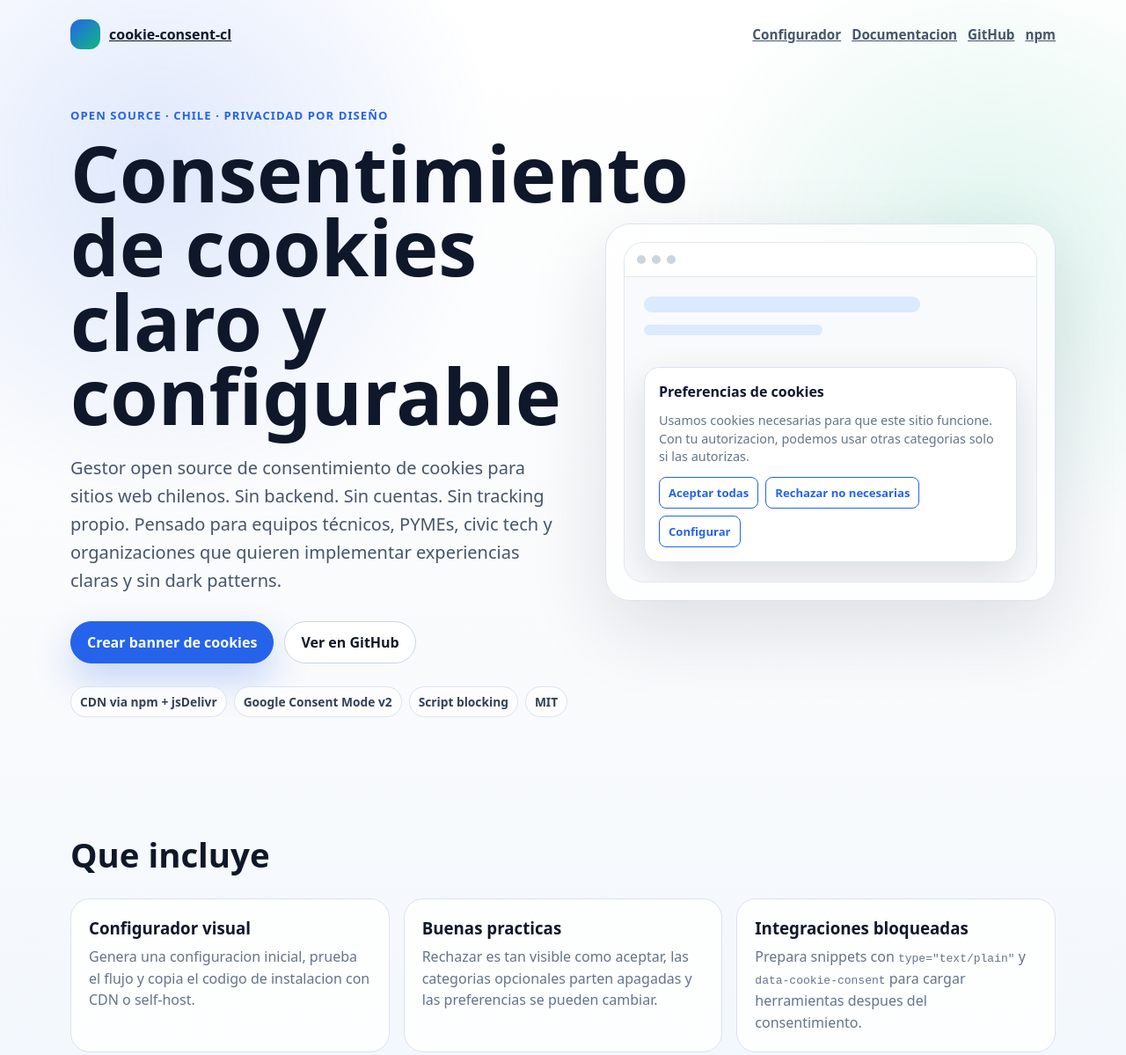
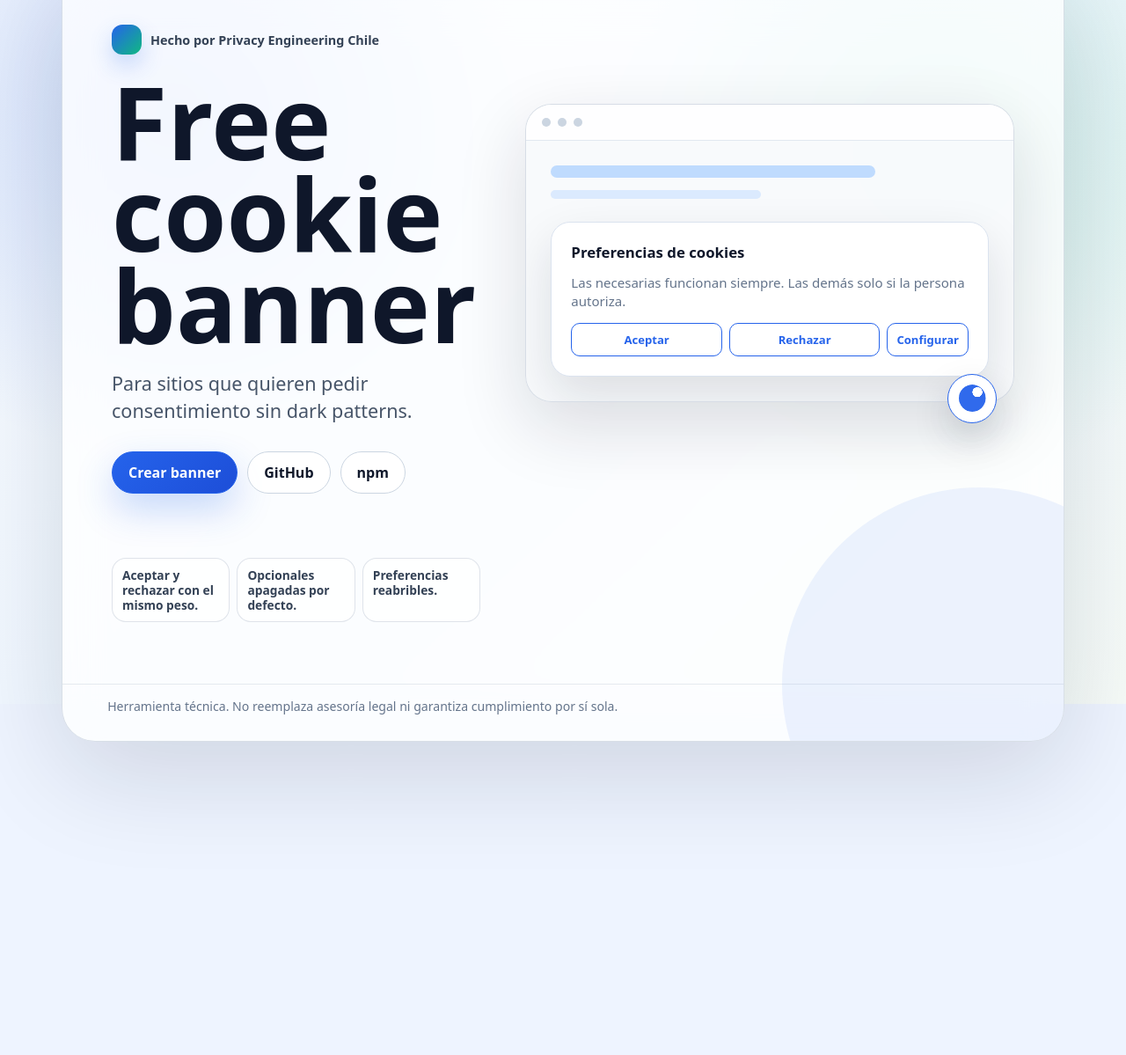
Before and after one commit to privacy-engineering-chile/cookie-consent, a website built with Vite: page index.html in a window 1280 px wide. Shown: the top 1199 px of the page at 88% size. After the commit the page ends 843 px from the top, so only its background shows below. Built offline with nearby package versions, Linux system fonts and the light colour scheme.

Commit message:
Release v0.2.2

```diff
--- a/index.html
+++ b/index.html
@@ -5,13 +5,13 @@
     <meta name="viewport" content="width=device-width, initial-scale=1.0" />
     <meta
       name="description"
-      content="Gestor open source de consentimiento de cookies para sitios web chilenos. Sin backend, sin cuentas y sin tracking propio."
+      content="Free cookie banner para pedir consentimiento sin dark patterns. Hecho por Privacy Engineering Chile."
     />
-    <title>cookie-consent-cl · Consentimiento de cookies para Chile</title>
+    <title>Free cookie banner · Privacy Engineering Chile</title>
     <style>
       :root {
         color: #0f172a;
-        background: #f8fafc;
+        background: #eef4ff;
         font-family: system-ui, -apple-system, BlinkMacSystemFont, "Segoe UI", sans-serif;
       }
 
@@ -19,12 +19,32 @@
         box-sizing: border-box;
       }
 
+      html,
       body {
+        height: 100%;
+      }
+
+      body {
+        display: grid;
+        min-height: 100%;
         margin: 0;
+        overflow: hidden;
         background:
-          radial-gradient(circle at 14% 12%, rgba(37, 99, 235, 0.14), transparent 24rem),
-          radial-gradient(circle at 88% 18%, rgba(16, 185, 129, 0.12), transparent 22rem),
-          linear-gradient(180deg, #ffffff 0%, #f8fafc 52%, #eef6ff 100%);
+          radial-gradient(circle at 15% 16%, rgba(37, 99, 235, 0.2), transparent 25rem),
+          radial-gradient(circle at 84% 22%, rgba(16, 185, 129, 0.16), transparent 23rem),
+          linear-gradient(135deg, #f8fbff 0%, #eef6ff 48%, #f6fbf8 100%);
+      }
+
+      body::before {
+        content: "";
+        position: fixed;
+        inset: 0;
+        pointer-events: none;
+        background-image:
+          linear-gradient(rgba(37, 99, 235, 0.045) 1px, transparent 1px),
+          linear-gradient(90deg, rgba(37, 99, 235, 0.045) 1px, transparent 1px);
+        background-size: 44px 44px;
+        mask-image: radial-gradient(circle at 50% 50%, #000 0%, transparent 74%);
       }
 
       a {
@@ -32,79 +52,84 @@
       }
 
       .page {
-        width: min(1120px, calc(100% - 32px));
+        display: grid;
+        width: min(1140px, calc(100% - 36px));
+        min-height: 100%;
         margin: 0 auto;
-      }
-
-      .nav {
-        display: flex;
-        align-items: center;
-        justify-content: space-between;
-        gap: 20px;
         padding: 22px 0;
       }
 
-      .brand {
+      .panel {
+        position: relative;
+        align-self: center;
+        overflow: hidden;
+        border: 1px solid rgba(148, 163, 184, 0.34);
+        border-radius: 38px;
+        background: rgba(255, 255, 255, 0.76);
+        box-shadow: 0 36px 120px rgba(15, 23, 42, 0.14);
+        backdrop-filter: blur(22px);
+      }
+
+      .panel::after {
+        content: "";
+        position: absolute;
+        right: -8rem;
+        bottom: -10rem;
+        width: 28rem;
+        height: 28rem;
+        border-radius: 999px;
+        background: rgba(37, 99, 235, 0.08);
+        pointer-events: none;
+      }
+
+      .shell {
+        position: relative;
+        z-index: 1;
+        display: grid;
+        grid-template-columns: minmax(0, 0.86fr) minmax(390px, 1.14fr);
+        gap: clamp(26px, 4vw, 52px);
+        align-items: center;
+        padding: clamp(28px, 4.8vw, 56px);
+      }
+
+      .credit {
         display: inline-flex;
         align-items: center;
         gap: 10px;
-        font-weight: 900;
+        margin-bottom: 24px;
+        color: #334155;
+        font-size: 0.9rem;
+        font-weight: 850;
       }
 
-      .brand-mark {
+      .mark {
         width: 34px;
         height: 34px;
         border-radius: 12px;
         background: linear-gradient(135deg, #2563eb, #10b981);
-      }
-
-      .nav-links {
-        display: flex;
-        flex-wrap: wrap;
-        gap: 12px;
-        color: #475569;
-        font-size: 0.95rem;
-        font-weight: 750;
-      }
-
-      .hero {
-        display: grid;
-        grid-template-columns: minmax(0, 1.05fr) minmax(320px, 0.95fr);
-        gap: 42px;
-        align-items: center;
-        min-height: calc(100vh - 90px);
-        padding: 44px 0 72px;
-      }
-
-      .eyebrow {
-        margin: 0 0 14px;
-        color: #2563eb;
-        font-size: 0.82rem;
-        font-weight: 900;
-        letter-spacing: 0.08em;
-        text-transform: uppercase;
+        box-shadow: 0 12px 26px rgba(37, 99, 235, 0.24);
       }
 
       h1 {
-        max-width: 12ch;
+        max-width: 9ch;
         margin: 0;
-        font-size: clamp(2.55rem, 8vw, 5.5rem);
-        line-height: 0.96;
+        font-size: clamp(3.4rem, 9vw, 7.4rem);
+        line-height: 0.9;
         letter-spacing: 0;
       }
 
       .lead {
-        max-width: 64ch;
+        max-width: 34ch;
         margin: 24px 0 0;
         color: #475569;
-        font-size: clamp(1.05rem, 2vw, 1.25rem);
-        line-height: 1.6;
+        font-size: clamp(1.1rem, 2vw, 1.35rem);
+        line-height: 1.42;
       }
 
       .actions {
         display: flex;
         flex-wrap: wrap;
-        gap: 12px;
+        gap: 11px;
         margin-top: 30px;
       }
 
@@ -112,61 +137,54 @@
         display: inline-flex;
         align-items: center;
         justify-content: center;
-        min-height: 46px;
+        min-height: 48px;
         border: 1px solid #cbd5e1;
         border-radius: 999px;
         padding: 12px 18px;
-        background: #ffffff;
+        background: rgba(255, 255, 255, 0.82);
         color: #0f172a;
-        font-weight: 850;
+        font-weight: 900;
         text-decoration: none;
+        transition:
+          transform 0.18s ease,
+          box-shadow 0.18s ease,
+          border-color 0.18s ease;
+      }
+
+      .button:hover {
+        border-color: #2563eb;
+        transform: translateY(-1px);
+        box-shadow: 0 16px 36px rgba(15, 23, 42, 0.11);
       }
 
       .button--primary {
         border-color: #2563eb;
-        background: #2563eb;
+        background: linear-gradient(135deg, #2563eb, #1d4ed8);
         color: #ffffff;
-        box-shadow: 0 18px 42px rgba(37, 99, 235, 0.26);
+        box-shadow: 0 18px 42px rgba(37, 99, 235, 0.25);
       }
 
-      .badges {
-        display: flex;
-        flex-wrap: wrap;
-        gap: 8px;
-        margin-top: 26px;
+      .visual {
+        position: relative;
+        display: grid;
+        gap: 16px;
       }
 
-      .badge {
-        border: 1px solid #dbe3ef;
-        border-radius: 999px;
-        padding: 7px 10px;
-        background: rgba(255, 255, 255, 0.74);
-        color: #334155;
-        font-size: 0.86rem;
-        font-weight: 800;
+      .demo-window {
+        overflow: hidden;
+        border: 1px solid rgba(148, 163, 184, 0.32);
+        border-radius: 30px;
+        background: rgba(248, 250, 252, 0.92);
+        box-shadow: 0 28px 80px rgba(15, 23, 42, 0.14);
       }
 
-      .preview {
-        border: 1px solid #dbe3ef;
-        border-radius: 28px;
-        padding: 20px;
-        background: rgba(255, 255, 255, 0.78);
-        box-shadow: 0 30px 90px rgba(15, 23, 42, 0.12);
-      }
-
-      .browser {
-        overflow: hidden;
-        border: 1px solid #e2e8f0;
-        border-radius: 22px;
-        background: #f8fafc;
-      }
-
-      .browser-top {
+      .demo-top {
         display: flex;
-        gap: 7px;
-        padding: 14px;
+        align-items: center;
+        gap: 8px;
+        padding: 15px 18px;
         border-bottom: 1px solid #e2e8f0;
-        background: #ffffff;
+        background: rgba(255, 255, 255, 0.86);
       }
 
       .dot {
@@ -176,218 +194,257 @@
         background: #cbd5e1;
       }
 
-      .browser-body {
+      .demo-body {
         display: grid;
         gap: 14px;
-        padding: 22px;
-      }
-
-      .line,
-      .card-line {
-        display: block;
-        border-radius: 999px;
-        background: #dbeafe;
+        padding: clamp(18px, 3vw, 28px);
       }
 
       .line {
+        display: block;
+        height: 14px;
+        border-radius: 999px;
+        background: #bfdbfe;
+      }
+
+      .line:nth-child(1) {
         width: 74%;
-        height: 18px;
       }
 
       .line:nth-child(2) {
         width: 48%;
-        height: 12px;
+        height: 10px;
+        background: #dbeafe;
       }
 
-      .mock-banner {
+      .banner {
         display: grid;
-        gap: 12px;
-        margin-top: 22px;
+        gap: 13px;
+        margin-top: 12px;
         border: 1px solid #dbe3ef;
-        border-radius: 18px;
-        padding: 16px;
+        border-radius: 22px;
+        padding: clamp(16px, 3vw, 22px);
         background: #ffffff;
-        box-shadow: 0 18px 48px rgba(15, 23, 42, 0.12);
+        box-shadow: 0 22px 54px rgba(15, 23, 42, 0.12);
       }
 
-      .mock-banner h2 {
-        margin: 0;
-        font-size: 1rem;
+      .banner strong {
+        font-size: 1.05rem;
       }
 
-      .mock-banner p {
+      .banner p {
         margin: 0;
         color: #64748b;
-        font-size: 0.9rem;
-        line-height: 1.45;
+        font-size: 0.94rem;
+        line-height: 1.42;
       }
 
-      .mock-actions {
-        display: flex;
-        flex-wrap: wrap;
+      .banner-actions {
+        display: grid;
+        grid-template-columns: 1fr 1fr auto;
         gap: 8px;
       }
 
-      .mock-actions span {
+      .banner-actions span {
         border: 1px solid #2563eb;
-        border-radius: 8px;
-        padding: 8px 10px;
+        border-radius: 10px;
+        padding: 9px 10px;
         color: #2563eb;
         font-size: 0.82rem;
-        font-weight: 850;
+        font-weight: 900;
+        text-align: center;
       }
 
-      .section {
-        padding: 58px 0;
+      .cookie-icon {
+        position: absolute;
+        right: 20px;
+        bottom: -24px;
+        display: grid;
+        place-items: center;
+        width: 56px;
+        height: 56px;
+        border: 1px solid #2563eb;
+        border-radius: 999px;
+        background: #ffffff;
+        color: #2563eb;
+        box-shadow: 0 18px 42px rgba(15, 23, 42, 0.18);
       }
 
-      .section h2 {
-        margin: 0 0 14px;
-        font-size: clamp(1.8rem, 3vw, 2.6rem);
+      .cookie-icon::before {
+        content: "";
+        width: 31px;
+        height: 31px;
+        border-radius: 999px;
+        background:
+          radial-gradient(circle at 36% 36%, #2563eb 0 8%, transparent 9%),
+          radial-gradient(circle at 62% 58%, #2563eb 0 8%, transparent 9%),
+          radial-gradient(circle at 38% 68%, #2563eb 0 7%, transparent 8%),
+          radial-gradient(circle at 68% 28%, transparent 0 18%, #2563eb 19% 100%);
+        clip-path: circle(50%);
+        opacity: 0.95;
       }
 
-      .grid {
+      .ethics {
         display: grid;
         grid-template-columns: repeat(3, minmax(0, 1fr));
-        gap: 16px;
-        margin-top: 24px;
+        gap: 8px;
+        margin: 22px 0 0;
+        padding: 0;
+        list-style: none;
       }
 
-      .card {
-        border: 1px solid #dbe3ef;
-        border-radius: 22px;
-        padding: 20px;
-        background: rgba(255, 255, 255, 0.82);
+      .ethics li {
+        border: 1px solid rgba(148, 163, 184, 0.3);
+        border-radius: 16px;
+        padding: 10px 11px;
+        background: rgba(255, 255, 255, 0.7);
+        color: #334155;
+        font-size: 0.86rem;
+        font-weight: 850;
+        line-height: 1.25;
       }
 
-      .card h3 {
-        margin: 0 0 8px;
+      .disclaimer {
+        position: relative;
+        z-index: 1;
+        border-top: 1px solid rgba(148, 163, 184, 0.22);
+        padding: 15px clamp(22px, 4vw, 56px);
+        color: #64748b;
+        font-size: 0.88rem;
+        line-height: 1.4;
       }
 
-      .card p {
-        margin: 0;
-        color: #64748b;
-        line-height: 1.55;
+      @media (max-width: 900px) {
+        html,
+        body {
+          height: auto;
         }
 
-      .notice {
-        border: 1px solid #f59e0b;
-        border-radius: 22px;
-        padding: 18px;
-        background: #fffbeb;
-        color: #451a03;
-        line-height: 1.55;
+        body {
+          overflow: auto;
+          overflow-x: hidden;
         }
 
-      footer {
-        padding: 34px 0 46px;
-        color: #64748b;
+        .page {
+          width: 100%;
+          min-height: 100vh;
+          padding: 16px 12px;
+          overflow: hidden;
         }
 
-      @media (max-width: 860px) {
-        .hero,
-        .grid {
+        .panel {
+          width: 100%;
+          max-width: 100%;
+          border-radius: 30px;
+          overflow: hidden;
+        }
+
+        .shell {
+          grid-template-columns: 1fr;
+          padding: 24px;
+          overflow: hidden;
+        }
+
+        .shell > *,
+        .visual,
+        .demo-window {
+          min-width: 0;
+          max-width: 100%;
+        }
+
+        h1,
+        .lead,
+        .credit {
+          width: 100%;
+          max-width: 100%;
+          overflow-wrap: anywhere;
+          word-break: break-word;
+        }
+
+        .actions {
+          display: grid;
           grid-template-columns: 1fr;
         }
 
-        .hero {
-          min-height: auto;
+        .button {
+          width: 100%;
         }
 
-        .nav {
-          align-items: flex-start;
-          flex-direction: column;
+        .visual {
+          overflow: hidden;
+        }
+
+        .ethics {
+          grid-template-columns: 1fr;
+        }
+      }
+
+      @media (max-width: 520px) {
+        .shell {
+          padding: 20px;
+        }
+
+        h1 {
+          font-size: clamp(3rem, 18vw, 4rem);
+        }
+
+        .banner-actions {
+          grid-template-columns: 1fr;
+        }
+
+        .cookie-icon {
+          right: 16px;
         }
       }
     </style>
   </head>
   <body>
-    <div class="page">
-      <nav class="nav" aria-label="Principal">
-        <a class="brand" href="./">
-          <span class="brand-mark" aria-hidden="true"></span>
-          <span>cookie-consent-cl</span>
-        </a>
-        <div class="nav-links">
-          <a href="./examples/configurator/">Configurador</a>
-          <a href="./README.md">Documentacion</a>
-          <a href="https://github.com/privacy-engineering-chile/cookie-consent">GitHub</a>
-          <a href="https://www.npmjs.com/package/cookie-consent-cl">npm</a>
-        </div>
+    <main class="page">
+      <section class="panel" aria-labelledby="title">
+        <div class="shell">
+          <div>
+            <p class="credit"><span class="mark" aria-hidden="true"></span> Hecho por Privacy Engineering Chile</p>
+            <h1 id="title">Free cookie banner</h1>
+            <p class="lead">Para sitios que quieren pedir consentimiento sin dark patterns.</p>
+
+            <nav class="actions" aria-label="Acciones principales">
+              <a class="button button--primary" href="./examples/configurator/">Crear banner</a>
+              <a class="button" href="https://github.com/privacy-engineering-chile/cookie-consent">GitHub</a>
+              <a class="button" href="https://www.npmjs.com/package/cookie-consent-cl">npm</a>
             </nav>
-
-      <main>
-        <section class="hero">
-          <div>
-            <p class="eyebrow">Open source · Chile · Privacidad por diseño</p>
-            <h1>Consentimiento de cookies claro y configurable</h1>
-            <p class="lead">
-              Gestor open source de consentimiento de cookies para sitios web chilenos. Sin backend. Sin cuentas.
-              Sin tracking propio. Pensado para equipos técnicos, PYMEs, civic tech y organizaciones que quieren
-              implementar experiencias claras y sin dark patterns.
-            </p>
-            <div class="actions">
-              <a class="button button--primary" href="./examples/configurator/">Crear banner de cookies</a>
-              <a class="button" href="https://github.com/privacy-engineering-chile/cookie-consent">Ver en GitHub</a>
-            </div>
-            <div class="badges" aria-label="Caracteristicas">
-              <span class="badge">CDN via npm + jsDelivr</span>
-              <span class="badge">Google Consent Mode v2</span>
-              <span class="badge">Script blocking</span>
-              <span class="badge">MIT</span>
-            </div>
           </div>
 
-          <div class="preview" aria-label="Vista conceptual del banner">
-            <div class="browser">
-              <div class="browser-top"><span class="dot"></span><span class="dot"></span><span class="dot"></span></div>
-              <div class="browser-body">
+          <div class="visual" aria-label="Vista conceptual del banner">
+            <div class="demo-window">
+              <div class="demo-top"><span class="dot"></span><span class="dot"></span><span class="dot"></span></div>
+              <div class="demo-body">
                 <span class="line"></span>
                 <span class="line"></span>
-                <div class="mock-banner">
-                  <h2>Preferencias de cookies</h2>
-                  <p>Usamos cookies necesarias para que este sitio funcione. Con tu autorizacion, podemos usar otras categorias solo si las autorizas.</p>
-                  <div class="mock-actions">
-                    <span>Aceptar todas</span>
-                    <span>Rechazar no necesarias</span>
+                <div class="banner">
+                  <strong>Preferencias de cookies</strong>
+                  <p>Las necesarias funcionan siempre. Las demás solo si la persona autoriza.</p>
+                  <div class="banner-actions" aria-hidden="true">
+                    <span>Aceptar</span>
+                    <span>Rechazar</span>
                     <span>Configurar</span>
                   </div>
                 </div>
               </div>
             </div>
+            <span class="cookie-icon" aria-hidden="true"></span>
           </div>
-        </section>
 
-        <section class="section">
-          <h2>Que incluye</h2>
-          <div class="grid">
-            <article class="card">
-              <h3>Configurador visual</h3>
-              <p>Genera una configuracion inicial, prueba el flujo y copia el codigo de instalacion con CDN o self-host.</p>
-            </article>
-            <article class="card">
-              <h3>Buenas practicas</h3>
-              <p>Rechazar es tan visible como aceptar, las categorias opcionales parten apagadas y las preferencias se pueden cambiar.</p>
-            </article>
-            <article class="card">
-              <h3>Integraciones bloqueadas</h3>
-              <p>Prepara snippets con <code>type="text/plain"</code> y <code>data-cookie-consent</code> para cargar herramientas despues del consentimiento.</p>
-            </article>
+          <ul class="ethics" aria-label="Principios de diseño ético">
+            <li>Aceptar y rechazar con el mismo peso.</li>
+            <li>Opcionales apagadas por defecto.</li>
+            <li>Preferencias reabribles.</li>
+          </ul>
         </div>
-        </section>
 
-        <section class="section">
-          <div class="notice">
-            Este proyecto no constituye asesoria legal ni garantiza cumplimiento normativo por si solo. Es una
-            herramienta tecnica para facilitar una implementacion mas clara, especifica y auditable del consentimiento
-            de cookies.
-          </div>
+        <p class="disclaimer">
+          Herramienta técnica. No reemplaza asesoría legal ni garantiza cumplimiento por sí sola.
+        </p>
       </section>
     </main>
-
-      <footer>
-        MIT License · Privacy Engineering Chile · cookie-consent-cl v0.2.0
-      </footer>
-    </div>
   </body>
 </html>
--- a/package.json
+++ b/package.json
@@ -1,6 +1,6 @@
 {
   "name": "cookie-consent-cl",
-  "version": "0.2.1",
+  "version": "0.2.2",
   "description": "Open source cookie consent manager for Chilean websites.",
   "license": "MIT",
   "type": "module",
```
Also changed, not shown: styles/cookie-consent-cl.css (+3 -9 lines), CHANGELOG.md, 1 other file. Lines whose indentation alone changed are shown as unchanged.
